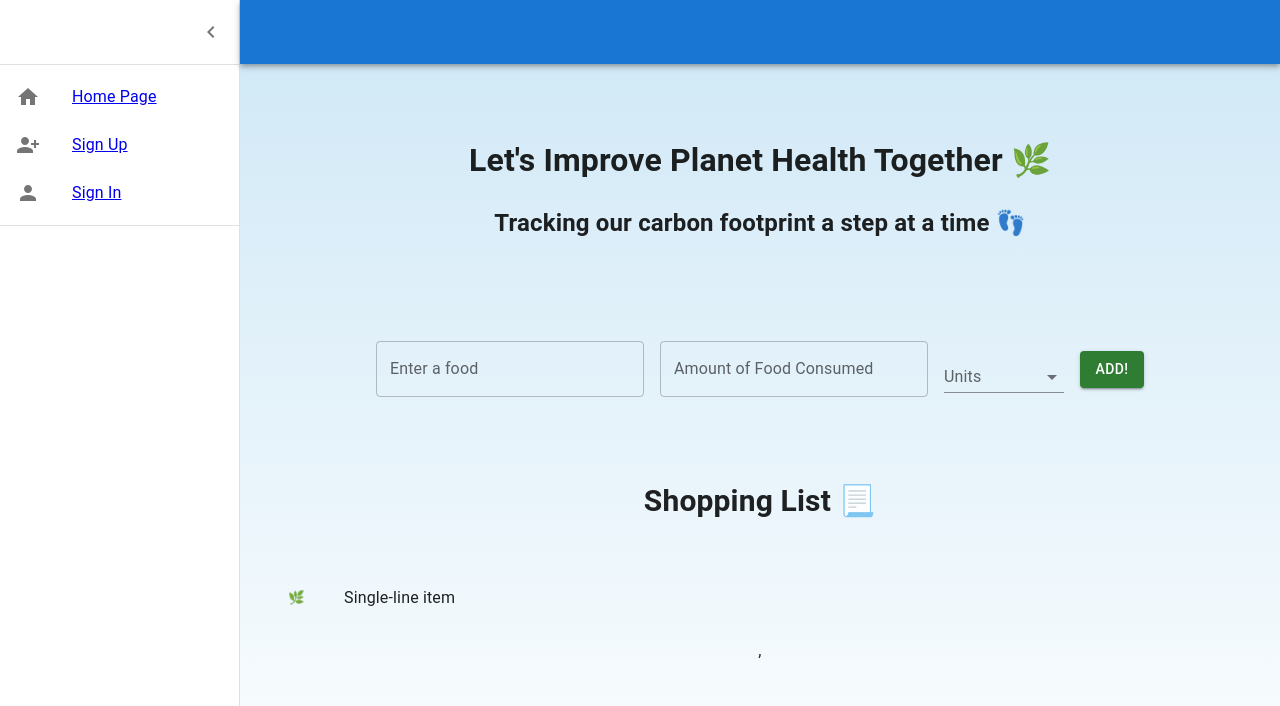
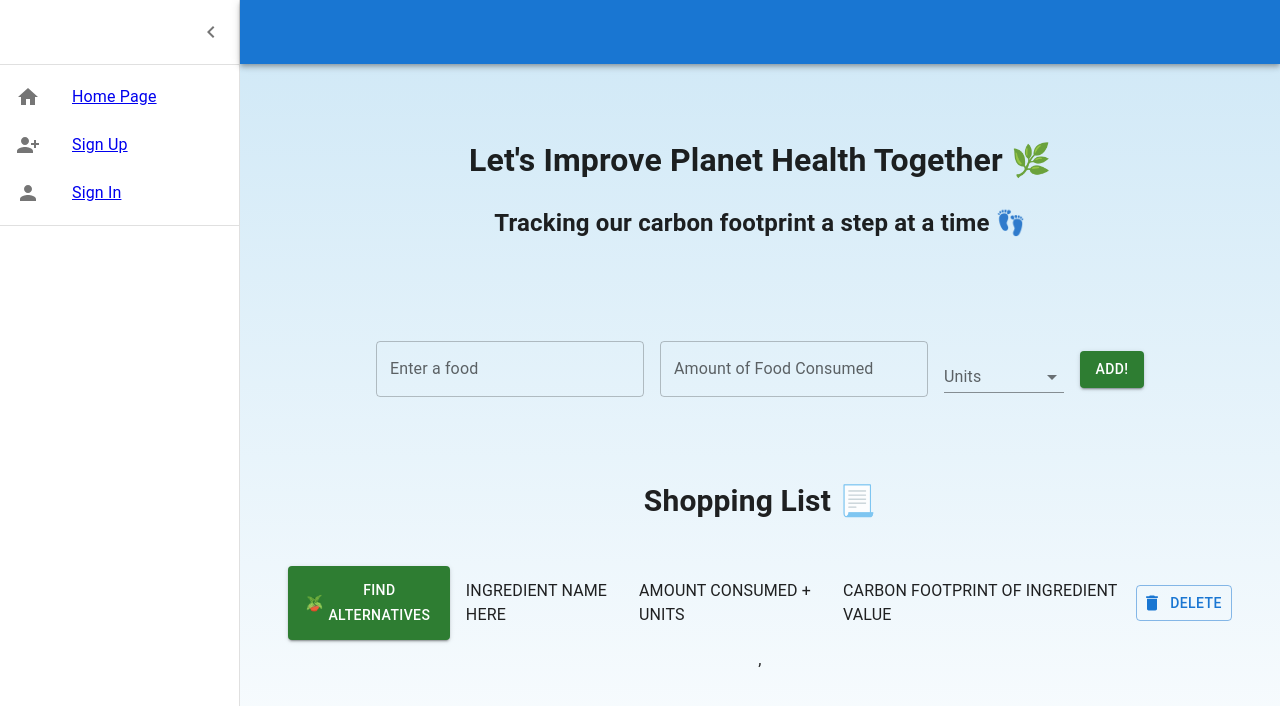
Before and after one commit to meishinlee/The-Secret-37-Percent, a React (Create React App) app in the folder frontend/: page / in a window 1280 px wide. Shown: the top 706 px of the page. Built offline with nearby package versions, Linux system fonts and the light colour scheme.

Commit message:
added one row of shopping list

```diff
--- a/frontend/src/App.js
+++ b/frontend/src/App.js
@@ -150,10 +150,6 @@ function App() {
         <Box
           component="main"
           sx={{
-            // backgroundColor: (theme) =>
-            //   theme.palette.mode === 'light'
-            //     ? theme.palette.grey[100]
-            //     : theme.palette.grey[900],
             flexGrow: 1,
             height: '100vh',
             overflow: 'auto',
--- /dev/null
+++ b/frontend/src/components/foodmodal/foodmodal.js
@@ -0,0 +1,48 @@
+import React from 'react'
+import Modal from '@mui/material/Modal';
+import Button from '@mui/material/Button';
+import Typography from '@mui/material/Typography';
+import Box from '@mui/material/Box'
+
+const style = {
+    position: 'absolute',
+    top: '50%',
+    left: '50%',
+    transform: 'translate(-50%, -50%)',
+    width: 400,
+    bgcolor: 'background.paper',
+    border: '2px solid #000',
+    boxShadow: 24,
+    p: 4,
+};
+
+const FoodModal = () => {
+        const [open, setOpen] = React.useState(false);
+        const handleOpen = () => setOpen(true);
+        const handleClose = () => setOpen(false);
+  return (
+    <div>
+        <Button variant="contained" color="success" onClick={handleOpen}><h3><span role="img" aria-label="plant-pot">🪴</span></h3> Find Alternatives</Button>
+        <Modal
+        open={open}
+        onClose={handleClose}
+        aria-labelledby="modal-modal-title"
+        aria-describedby="modal-modal-description"
+      >
+        <Box sx={style}>
+          <Typography id="modal-modal-title" variant="h6" component="h2">
+            Here are some alternatives for: #INSERT INGREDIENT HERE
+          </Typography>
+          <Typography id="modal-modal-description" sx={{ mt: 2 }}>
+            <ul>
+              <li>ITEM 1</li>
+              <li>ITEM 2</li>
+            </ul>
+          </Typography>
+        </Box>
+      </Modal>
+    </div>
+  )
+}
+
+export default FoodModal
--- a/frontend/src/pages/home.js
+++ b/frontend/src/pages/home.js
@@ -18,6 +18,7 @@ import ListItem from '@mui/material/ListItem';
 import ListItemAvatar from '@mui/material/ListItemAvatar';
 import ListItemText from '@mui/material/ListItemText';
 import Avatar from '@mui/material/Avatar';
+import FoodModal from '../components/foodmodal/foodmodal';
 
 const Home = () => {
     const [displayGreen, setDisplayGreen] = useState(false);
@@ -58,19 +59,25 @@ const Home = () => {
             <h2>Shopping List <span role="img" aria-label="list">📃</span></h2>
           </Typography>
           <List dense={dense}>
+              <Box spacing = {2}>
+                <ListItem>
+                    {/* <Avatar> */}
+                    <Stack direction="row" spacing={2} alignItems="center">
+                    <FoodModal />
+                    <ListItemText
+                    primary="INGREDIENT NAME HERE"
+                    secondary={secondary ? 'Secondary text' : null}/>
+                    <ListItemText>AMOUNT CONSUMED + UNITS</ListItemText>
+                    <ListItemText>CARBON FOOTPRINT OF INGREDIENT VALUE</ListItemText>
+                    <Button variant="outlined" startIcon={<DeleteIcon />}>
+                        Delete
+                    </Button>
 
-                <ListItem>
-                  <ListItemAvatar>
-                    {/* <Avatar> */}
-                    <h5 ml = {10}><span role="img" aria-label="plant">🌿</span></h5>
+                  </Stack>
+                    {/* <h5 ml = {10}><span role="img" aria-label="plant">🌿</span></h5> */}
                     {/* </Avatar> */}
-                  </ListItemAvatar>
-                  <ListItemText
-                    primary="Single-line item"
-                    secondary={secondary ? 'Secondary text' : null}
-                  />
                 </ListItem>,
-
+                </Box>
             </List>
             </Box>
 
```
